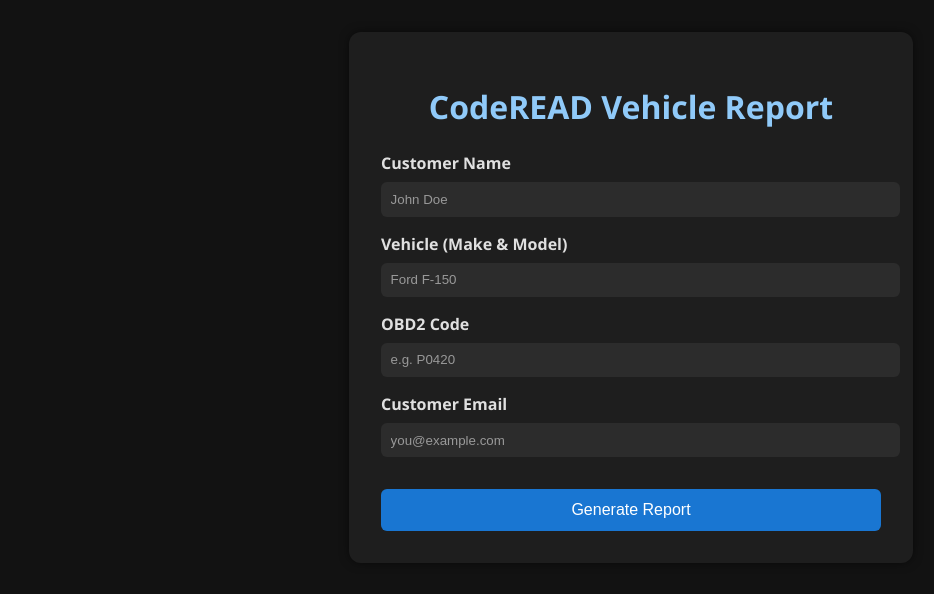
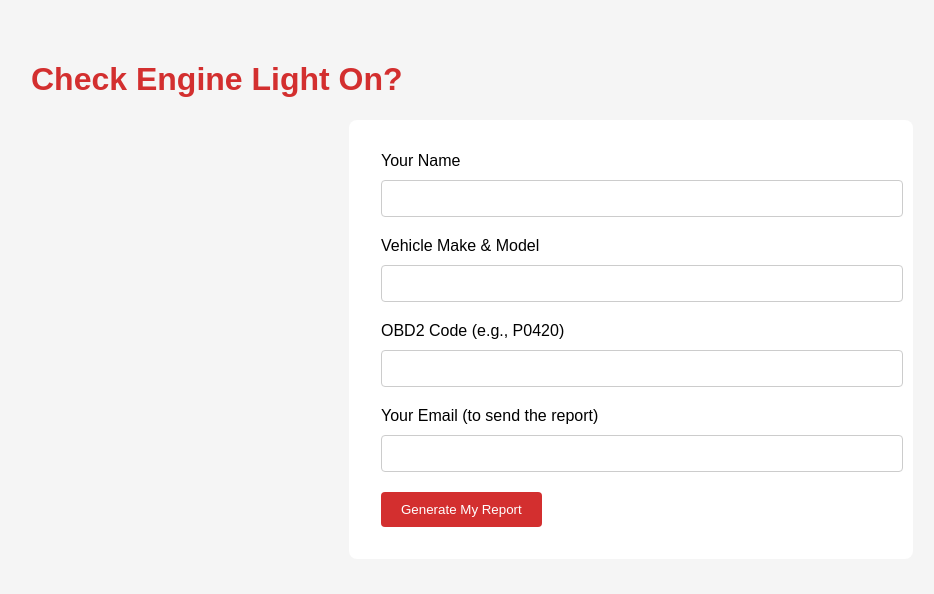
Before and after one commit to CODEREaDer24/coderead, a Flask app: page / in a window 1280 px wide. Shown: the top 594 px of the page, without its empty margins (9-943 px from the left). Run offline with Flask 3, Linux system fonts and the light colour scheme.

Commit message:
Update form.html

```diff
--- a/templates/form.html
+++ b/templates/form.html
@@ -1,82 +1,34 @@
+<!-- templates/form.html -->
 <!DOCTYPE html>
 <html lang="en">
 <head>
-  <meta charset="UTF-8" />
-  <meta name="viewport" content="width=device-width, initial-scale=1.0"/>
-  <title>CodeREAD - Start Diagnosis</title>
-  <style>
-    body {
-      background-color: #121212;
-      color: #e0e0e0;
-      font-family: 'Segoe UI', sans-serif;
-      margin: 0;
-      padding: 2rem;
-    }
-    .container {
-      max-width: 500px;
-      margin: auto;
-      background-color: #1e1e1e;
-      padding: 2rem;
-      border-radius: 12px;
-      box-shadow: 0 0 10px rgba(0,0,0,0.5);
-    }
-    h1 {
-      text-align: center;
-      color: #90caf9;
-      margin-bottom: 1.5rem;
-    }
-    label {
-      display: block;
-      margin-top: 1rem;
-      margin-bottom: 0.5rem;
-      font-weight: bold;
-    }
-    input {
-      width: 100%;
-      padding: 0.6rem;
-      border-radius: 6px;
-      border: none;
-      background-color: #2c2c2c;
-      color: #e0e0e0;
-    }
-    input::placeholder {
-      color: #999;
-    }
-    button {
-      margin-top: 2rem;
-      width: 100%;
-      padding: 0.75rem;
-      border: none;
-      border-radius: 6px;
-      background-color: #1976d2;
-      color: white;
-      font-size: 1rem;
-      cursor: pointer;
-      transition: background-color 0.3s ease;
-    }
-    button:hover {
-      background-color: #1565c0;
-    }
-  </style>
+    <meta charset="UTF-8">
+    <title>CodeRead Vehicle Diagnostics</title>
+    <style>
+        body { font-family: Arial, sans-serif; padding: 2rem; background: #f5f5f5; }
+        h1 { color: #d32f2f; }
+        form { background: white; padding: 2rem; border-radius: 8px; max-width: 500px; margin: auto; }
+        input, select { width: 100%; padding: 10px; margin-top: 10px; margin-bottom: 20px; border: 1px solid #ccc; border-radius: 4px; }
+        button { padding: 10px 20px; background: #d32f2f; color: white; border: none; border-radius: 4px; cursor: pointer; }
+        button:hover { background: #b71c1c; }
+    </style>
 </head>
 <body>
-  <div class="container">
-    <h1>CodeREAD Vehicle Report</h1>
+    <h1>Check Engine Light On?</h1>
     <form action="/report" method="POST">
-      <label for="name">Customer Name</label>
-      <input type="text" id="name" name="name" placeholder="John Doe" required>
+        <label for="name">Your Name</label>
+        <input type="text" id="name" name="name" required>
 
-      <label for="vehicle">Vehicle (Make & Model)</label>
-      <input type="text" id="vehicle" name="vehicle" placeholder="Ford F-150" required>
+        <label for="vehicle">Vehicle Make & Model</label>
+        <input type="text" id="vehicle" name="vehicle" required>
 
-      <label for="code">OBD2 Code</label>
-      <input type="text" id="code" name="code" placeholder="e.g. P0420" required>
+        <label for="code">OBD2 Code (e.g., P0420)</label>
+        <input type="text" id="code" name="code" required>
 
-      <label for="email">Customer Email</label>
-      <input type="email" id="email" name="email" placeholder="you@example.com" required>
+        <label for="email">Your Email (to send the report)</label>
+        <input type="email" id="email" name="email" required>
 
-      <button type="submit">Generate Report</button>
+        <button type="submit">Generate My Report</button>
     </form>
-  </div>
 </body>
 </html>
```
